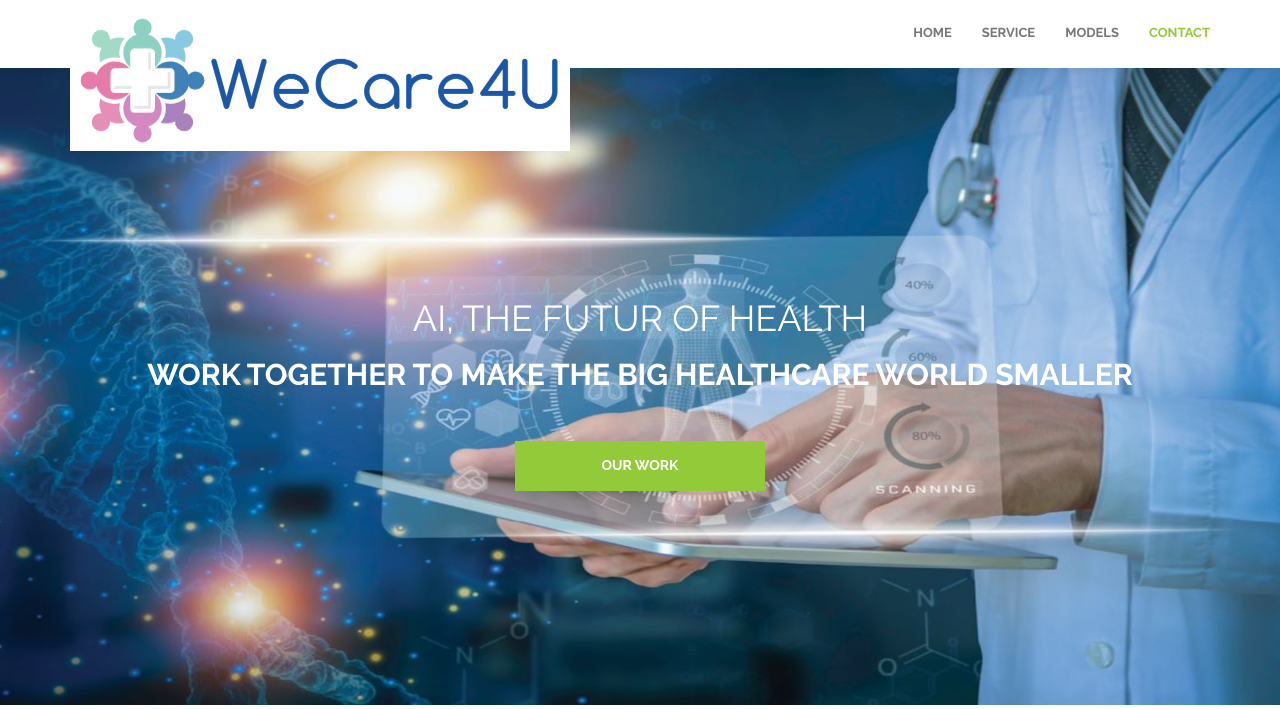
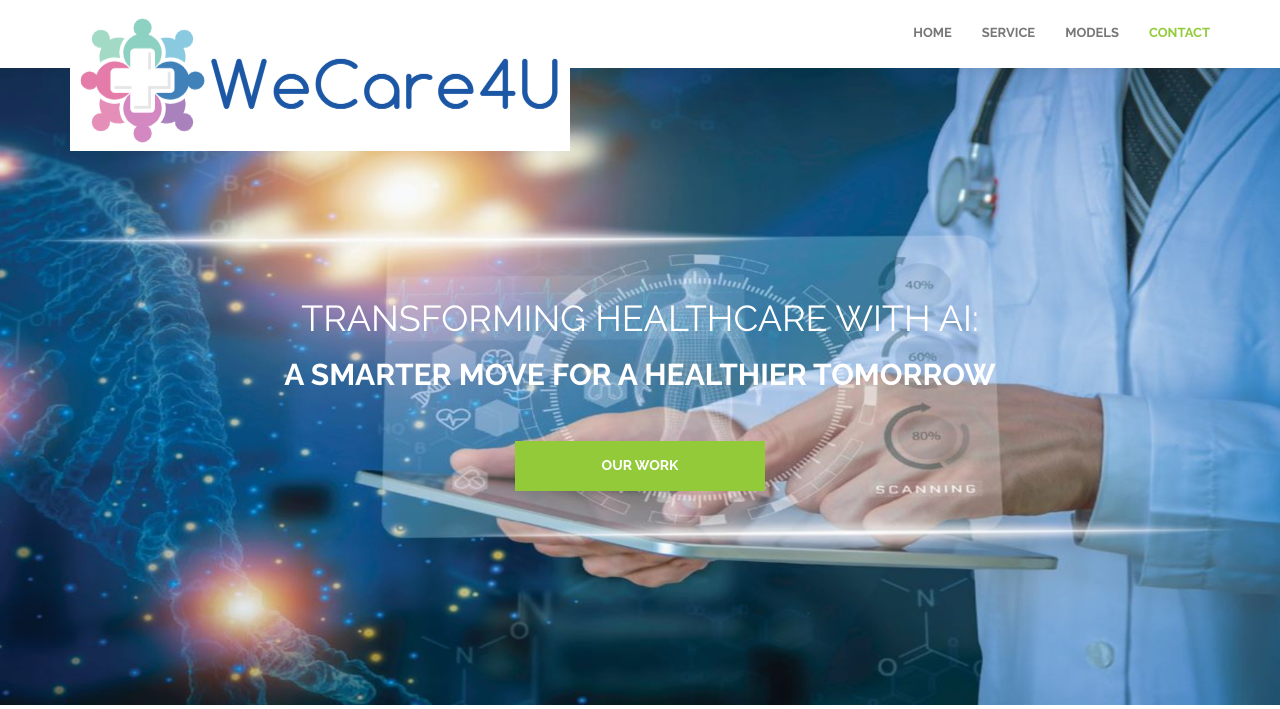
Before and after one commit to BLakshmiSahithi/wecareforu, a Flask app: page / in a window 1280 px wide. Shown: the top 709 px of the page. Run offline with Flask 2, Linux system fonts and the light colour scheme; some libraries are stand-ins or nearby versions.

Commit message:
base.html

```diff
--- a/website/templates/base.html
+++ b/website/templates/base.html
@@ -70,9 +70,9 @@ http://www.tooplate.com/view/2081-solution
 						<img src="./static/images/home.jpg" alt="">
 						<div class="slider-caption">
 							<div class="templatemo_homewrapper">
-								<h1 class="wow fadeInDown" data-wow-delay="2000">AI, The Futur of Health</h1>
+								<h1 class="wow fadeInDown" data-wow-delay="2000">Transforming Healthcare with AI:</h1>
 								<h2 class="wow fadeInDown" data-wow-delay="2000">
-									<span>Work together to make the big healthcare world smaller</span>
+									<span>A smarter move for a healthier tomorrow</span>
 								</h2>
 								<a href="#service" class="smoothScroll btn btn-default wow fadeInDown"
 									data-wow-delay="2000">Our Work</a>
```
